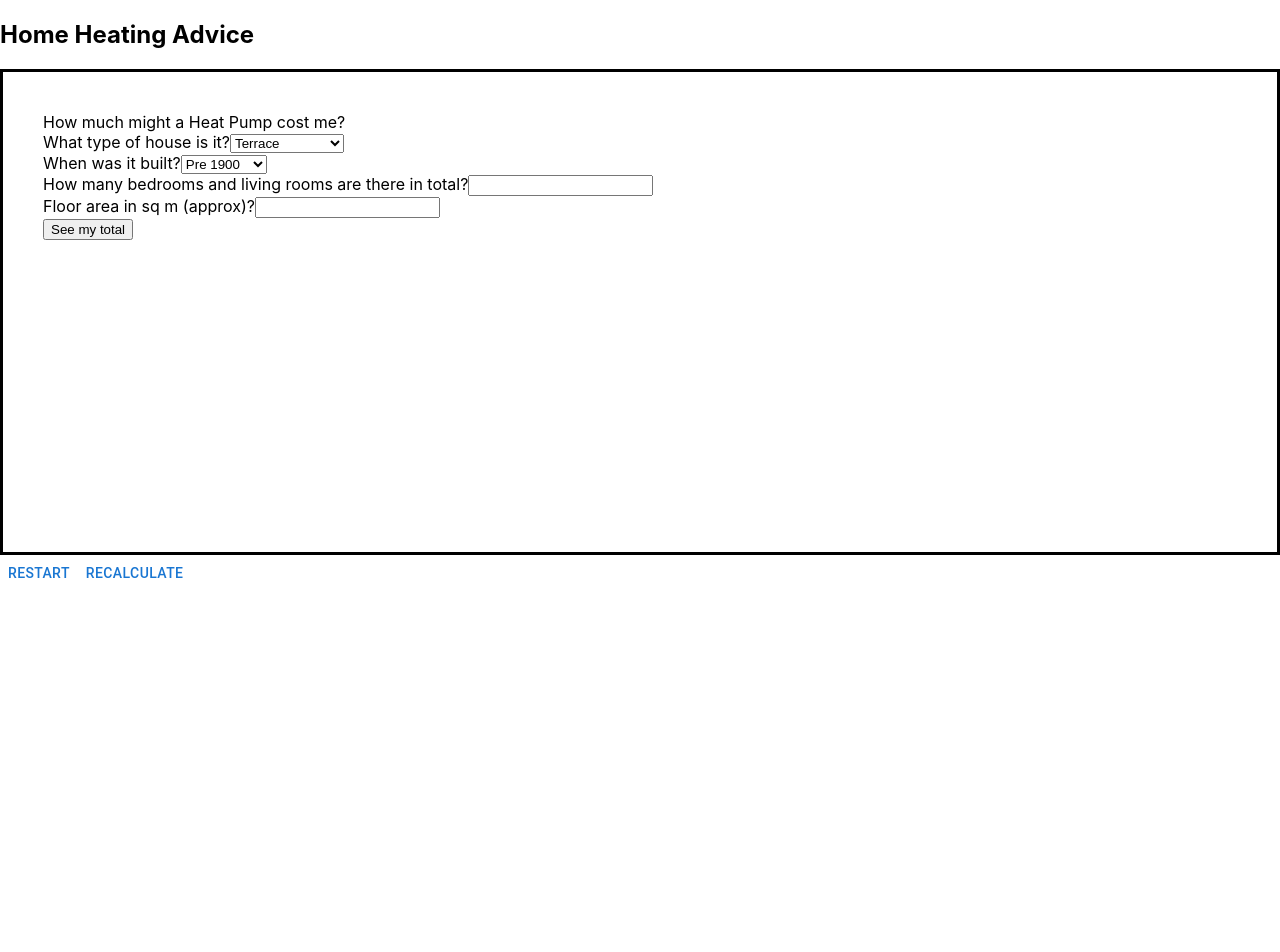
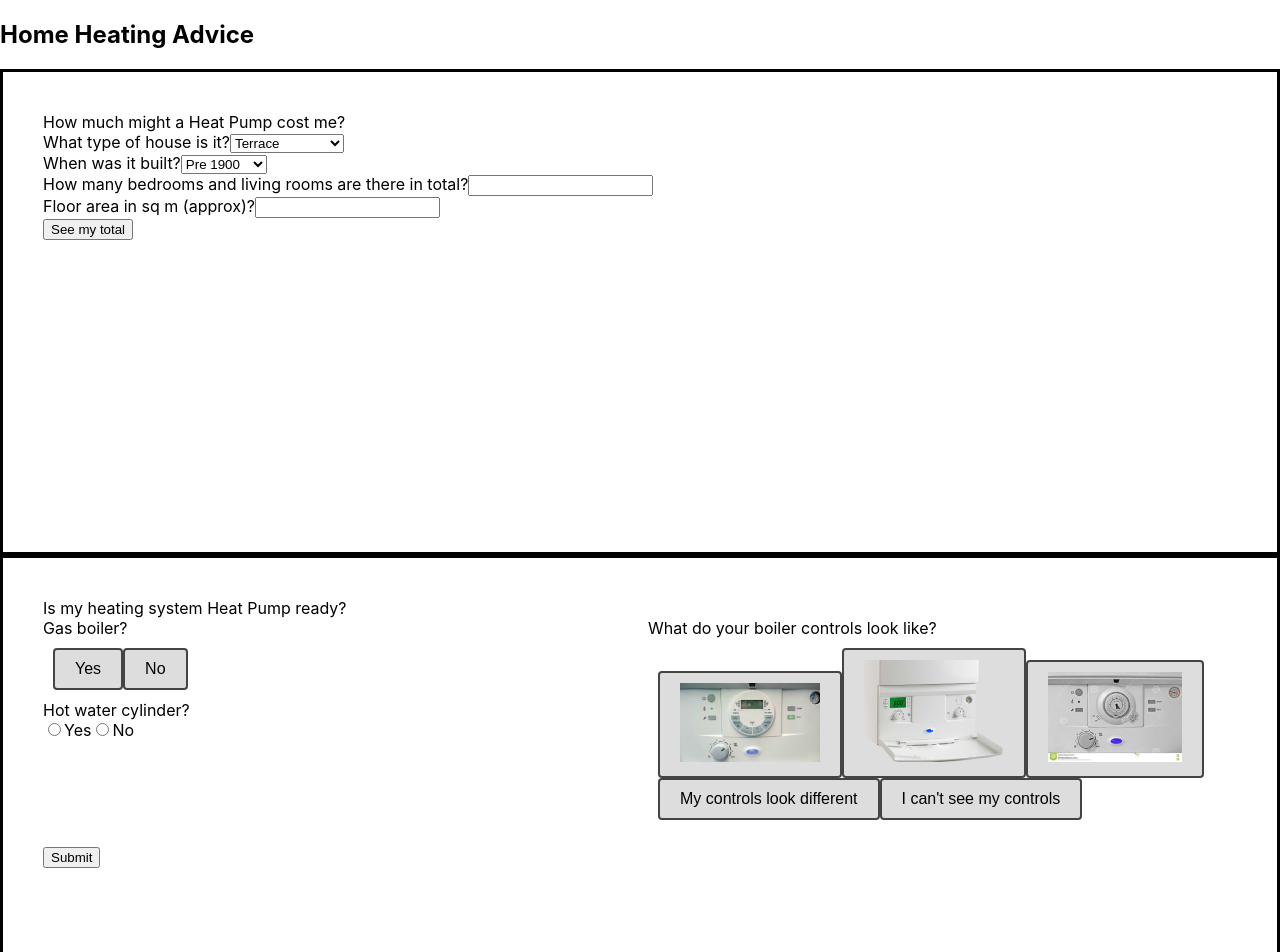
Before and after one commit to laura-murria-nesta/starter-fe-ml-react-ts, a React (Create React App) app: page / in a window 1280 px wide. Shown: the top 952 px of the page. Before the commit the page ends 800 px from the top, so only its background shows below. Built offline with nearby package versions, Linux system fonts and the light colour scheme.

Commit message:
First version with basic HP ready advice placeholder

```diff
--- a/src/HeatPumpAdvice.tsx
+++ b/src/HeatPumpAdvice.tsx
@@ -1,29 +1,30 @@
 import { useState } from "react";
 import { Alert, Box, Button,StyledEngineProvider } from '@mui/material';
 
-import {  PremisesInfo } from './data';
-import { InputParams, Result, predict } from './model';
+import {  ExistingHeatingInfo, PremisesInfo } from './data';
+import { InputParams, predict } from './model';
 
 import './App.css';
 import './form.css';
 import { ASHPBudget, generateASHPBudget } from "./budget";
-import { ASHPBudgetReport } from "./ASHPBudgetReport";
+import { ASHPBudgetReport } from "./report/ASHPBudgetReport";
 import { PropertyInput } from "./form/PropertyInput";
+import { advise, HPReadyAdvice } from "./adviseHPReady";
+import { HeatingSystemInput } from "./form/HeatingSystemInput";
+import { HPReadyReport } from "./report/HPReadyReport";
 
 export default function App() {
 
   const [ budget, setBudget ] = useState(null as ASHPBudget | null );
-  // TODO - dont keep result as well as budget in state in final version
-  const [ result, setResult ] = useState(null as Result | null );
   const [ premisesInfo, setPremisesInfo ] = useState({} as PremisesInfo);
   const [ error, setError ] = useState(null as string | null);
-
+  const [ existingHeatingInfo, setExistingHeatingInfo ] = useState({} as ExistingHeatingInfo);
+  const [ HPReadyAdvice, setHPReadyAdvice ] = useState (null as HPReadyAdvice | null );
 
   const handleSubmitPremisesInfo = (premInfo: PremisesInfo) => {
     try {
       setPremisesInfo(premInfo);
       const result = predict({ premisesInfo } as InputParams);
-      setResult(result);
       const budget = generateASHPBudget(result);
       setBudget(budget);
     } catch (error) {
@@ -33,15 +34,28 @@ export default function App() {
     }
   }
 
+  const handleSubmitExistingHeatingInfo = (heatingInfo: ExistingHeatingInfo) => {
+    try {
+      setExistingHeatingInfo(heatingInfo);
+      const adviceCode = advise({ existingHeatingInfo } as InputParams);
+      setHPReadyAdvice(adviceCode);
+    } catch (error) {
+      const errMess = `Unable to estimate heat pump costs for this property at this time: ${error}`;
+      console.log(errMess);
+      setError(errMess);
+    }
+  }
+
   const resetOutput = () => {
     setError(null);
-    setResult(null);
     setBudget(null);
+    setHPReadyAdvice(null);
   };
 
   const resetInput = () => {
     setError(null);
     setPremisesInfo({} as PremisesInfo);
+    setExistingHeatingInfo({} as ExistingHeatingInfo);
     resetOutput();
   };
 
@@ -68,6 +82,27 @@ export default function App() {
         </>
       }
       </Box>
+      <Box sx={{ border: 3, padding: 5, minHeight: 400 }} >
+      {error ? <Alert severity="error">{error}</Alert> : null}
+      Is my heating system Heat Pump ready?
+      {
+      // If advice is not yet known, this is the start - collect input
+      (!HPReadyAdvice)
+        ?
+        <HeatingSystemInput existingHeatingInfo={existingHeatingInfo} onSubmit={handleSubmitExistingHeatingInfo} />
+        :
+        <>
+          {/* Once advice is present show */}
+          { (HPReadyAdvice)
+          ?
+            <HPReadyReport
+              advice={HPReadyAdvice}
+            />
+
+          : <Alert severity="error">Could not display budget report for this input</Alert>}
+        </>
+      }
+      </Box>
       <Button onClick={()=> resetInput()}>Restart</Button>
       <Button onClick={()=> resetOutput()}>Recalculate</Button>
     </StyledEngineProvider>
--- /dev/null
+++ b/src/adviseHPReady.ts
@@ -0,0 +1,15 @@
+import { EPC, ExistingHeatingInfo, PremisesInfo } from "./data";
+
+export type InputParams = {
+    existingHeatingInfo: ExistingHeatingInfo,
+    premisesInfo: PremisesInfo,
+    EPC: EPC | null,
+}
+
+export type HPReadyAdvice = {
+    adviceCode: number,
+}
+
+export const advise = (input: InputParams): HPReadyAdvice => {
+    return {adviceCode: 1} as HPReadyAdvice;
+};
--- a/src/data.ts
+++ b/src/data.ts
@@ -1,11 +1,23 @@
 export type ExistingHeatingInfo = {
+    isGasBoiler: string
     isCombiBoiler: string,
     isHWCylinder: string,
     boilerControls: BoilerControls,
+    isRadiators: string,
+    typicalRadiatorType: RadiatorType,
 }
 
 export type EPC = {
     id: number
+}
+
+export enum RadiatorType {
+    singlePanel = 'Single Panel',
+    doublePanel = 'Double Panel',
+    doubleWithFins = 'Double With Fins',
+    k1 = 'K1',
+    k2 = 'K2',
+    k3 = 'K3',
 }
 
 export enum BoilerControls {
--- /dev/null
+++ b/src/form/HeatingSystemInput.tsx
@@ -0,0 +1,103 @@
+import { Grid } from "@mui/material";
+import { Field, Form, Formik } from "formik";
+import React from "react";
+import { BoilerControls, ExistingHeatingInfo } from "../data";
+
+export type HeatingSystemInputProps = {
+    existingHeatingInfo: ExistingHeatingInfo,
+    onSubmit: any,
+}
+
+
+export function HeatingSystemInput(props: HeatingSystemInputProps) {
+  const { onSubmit, existingHeatingInfo } = props;
+
+  return (
+    <Formik
+    initialValues={{...existingHeatingInfo}}
+    onSubmit={async (values) => {
+        onSubmit(
+          values as ExistingHeatingInfo);
+    }}
+    >
+    {({ values }) => {
+      return (
+        <Form>
+        <Grid container spacing={2} flexWrap='wrap'>
+            <Grid item xs={12} sm={6}>
+            <div id="combi-radio-group">Gas boiler?</div>
+                <div role="group" aria-labelledby="gas-radio-group" className="radio-toolbar">
+                    <label htmlFor="isGasBoiler">
+                    <Field type="radio" name="isGasBoiler" value="yes" />
+                    Yes
+                    </label>
+                    <label>
+                    <Field type="radio" name="isGasBoiler" value="no" />
+                    No
+                    </label>
+                </div>
+                {values.isGasBoiler && (
+                <>
+                    <div id="combi-radio-group">Combi boiler?</div><div role="group" aria-labelledby="combi-radio-group" className="radio-toolbar">
+                              <label htmlFor="isCombiBoiler">
+                                  <Field type="radio" name="isCombiBoiler" value="yes" />
+                                  Yes
+                              </label>
+                              <label>
+                                  <Field type="radio" name="isCombiBoiler" value="no" />
+                                  No
+                              </label>
+                          </div>
+                </>
+                )}
+                <div id="hwcylinder-radio-group">Hot water cylinder?</div>
+                <div role="group" aria-labelledby="hwcylinder-radio-group" >
+                    <label>
+                    <Field type="radio" name="isHWCylinder" value="yes"/>
+                    Yes
+                    </label>
+                    <label>
+                    <Field type="radio" name="isHWCylinder" value="no" />
+                    No
+                    </label>
+                </div>
+            </Grid>
+            <Grid item xs={12} sm={6}>
+                <div id="controls-radio-group">What do your boiler controls look like?</div>
+                <div role="group" aria-labelledby="controls-radio-group" className="radio-toolbar"  >
+                    <label>
+                    <Field type="radio" name="boilerControls" value={BoilerControls.buttons}/>
+                     <img src='/images/boiler_buttons.png' alt={BoilerControls.buttons}></img>
+                    </label>
+                    <label>
+                    <Field type="radio" name="boilerControls" value={BoilerControls.multipleDials}/>
+                     <img src='/images/multiple_dials.png' alt={BoilerControls.multipleDials}></img>
+                    </label>
+                    <label>
+                    <Field type="radio" name="boilerControls" value={BoilerControls.oneDial}/>
+                     <img src='/images/one_dial.png' alt={BoilerControls.oneDial}></img>
+                    </label>
+                    <label>
+                    <Field type="radio" name="boilerControls" value={BoilerControls.unknown}/>
+                     My controls look different
+                    </label>
+                    <label>
+                    <Field type="radio" name="boilerControls" value={BoilerControls.inaccessible}/>
+                     I can't see my controls
+                    </label>
+                </div>
+            </Grid>
+            <Grid item xs={12} sm={6}>
+            <button
+                onClick={() => onSubmit(existingHeatingInfo)}
+            >
+                Submit
+            </button>
+            </Grid>
+        </Grid>
+        </Form>
+          );
+        }}
+    </Formik>
+  );
+}
--- a/src/ASHPBudgetReport.tsx
+++ b/src/report/ASHPBudgetReport.tsx
@@ -1,6 +1,6 @@
 import { Slider } from "@mui/material";
-import { ASHPBudget } from "./budget";
-import { formatter } from "./util";
+import { ASHPBudget } from "../budget";
+import { formatter } from "../util";
 
 export function ASHPBudgetReport(props: { budget: ASHPBudget }) {
 
--- /dev/null
+++ b/src/report/HPReadyReport.tsx
@@ -0,0 +1,37 @@
+import { Grid } from "@mui/material";
+import { HPReadyAdvice } from "../adviseHPReady";
+
+const adviceContent = [
+    {
+        adviceCode: 0,
+        adviceHeading: 'No advice found',
+        adviceDescription: 'Apologies we are unable to give specific advice based on the information you provided',
+    },
+    {
+        adviceCode: 1,
+        adviceHeading: 'Your advice',
+        adviceDescription: 'This is the description of what we are advising you',
+    },
+    {
+        adviceCode: 2,
+        adviceHeading: 'Your advice',
+        adviceDescription: 'This is the description of what we are advising you',
+    },
+    {
+        adviceCode: 3,
+        adviceHeading: 'Your advice',
+        adviceDescription: 'This is the description of what we are advising you',
+    },
+]
+
+
+export function HPReadyReport(props: { advice: HPReadyAdvice }) {
+    const adviceText = adviceContent.filter((item) => item.adviceCode === props.advice.adviceCode)[0];
+    // TODO - handle code not found
+    return (
+        <Grid>
+            <h2>{adviceText.adviceHeading}</h2>
+            <p>{adviceText.adviceDescription}</p>
+        </Grid>
+    );
+}
```
Also changed, not shown: 1 other file (tests, documents, lock files or other folders).
